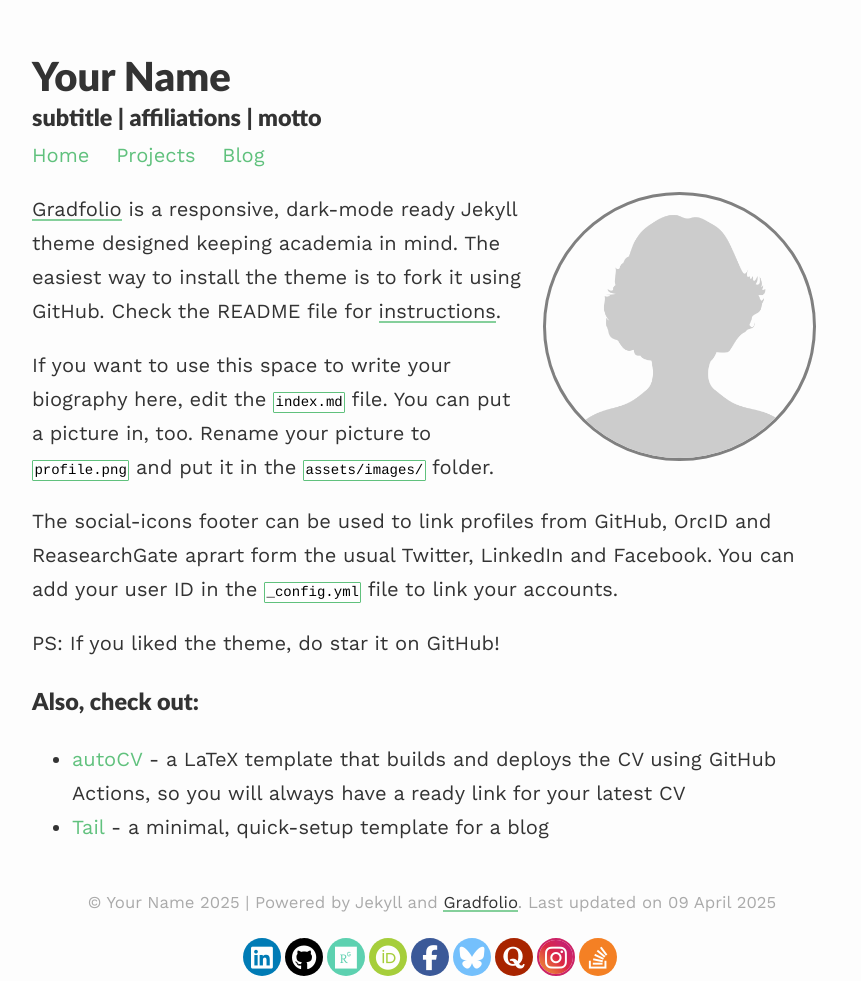
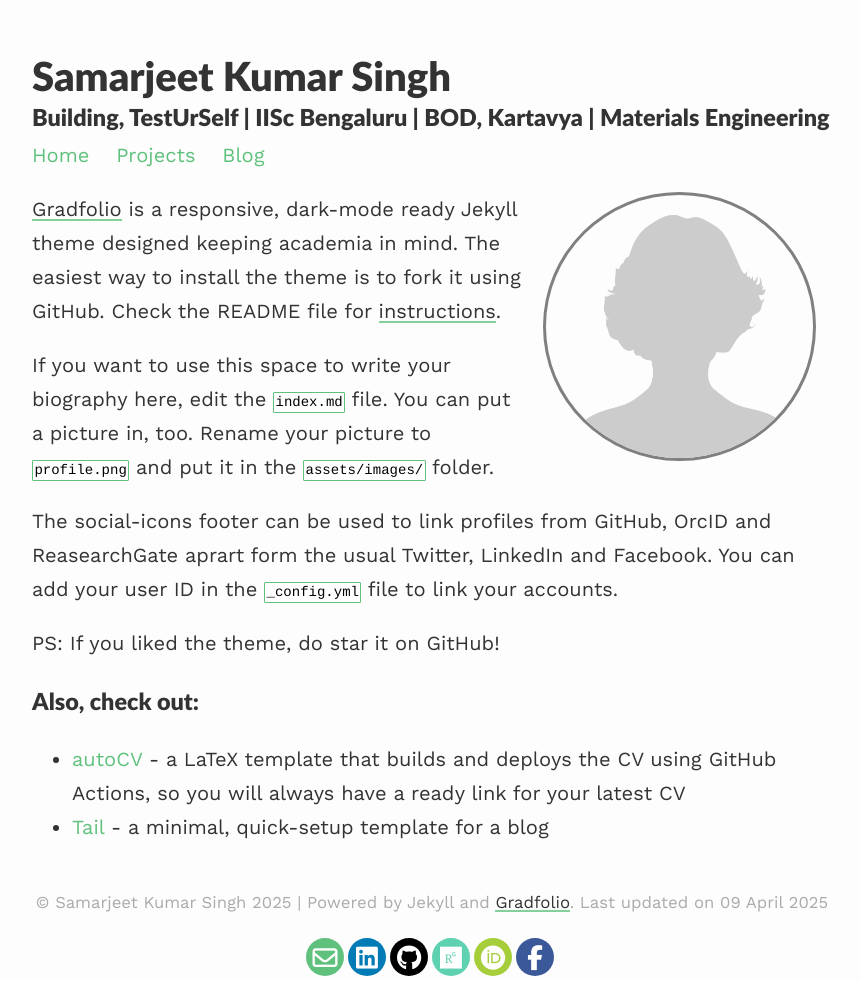
Before and after one commit to Samarjeetkumarsingh/Metallurgy, a Jekyll site: the page built from index.md, in a window 1280 px wide. Shown: the whole page, without its empty margins (208-1069 px from the left). Built offline with Jekyll 4.4.1, drawn with Linux system fonts in a browser that asks for light colours.

Commit message:
Update _config.yml

```diff
--- a/_config.yml
+++ b/_config.yml
@@ -1,11 +1,15 @@
 ### your site title here
 
-title: Your Name
-description: subtitle | affiliations | motto
+title: Samarjeet Kumar Singh
+description: Building, TestUrSelf | IISc Bengaluru | BOD, Kartavya | Materials Engineering
 
-baseurl: /gradfolio #name of GitHub repository
-url: "" #custom url to be used instead of GitHub repository
-email: #
+baseurl:
+url: "https://gometallurgy.in"
+email: samarjeet.xyz@gmail.com
+
+
+highlighter: rouge
+markdown: gfm
 
 # Pagination
 paginate: 4
@@ -13,24 +17,20 @@
 paginate_path: /blog/page:num/
 
 # Social media links in footer
-linkedin: "#"
-stackoverflow: "#"
-github: "#"
-researchgate: "#"
-orcid: "#"
-quora: "#"
-instagram: "#"
-facebook: "#"
-bluesky: "#"
+facebook: "samarjeetkumarsingh"
+twitter: "samarjeetksingh"
+linkedin: "samarjeet-kumar-singh"
+github: "samarjeetkumarsingh"
+researchgate: "Samarjeet-Singh-10"
+orcid: "0000-0002-7828-175X"
 
-# Markdown
 highlighter: rouge
 markdown: kramdown
 
 # Tracker
 analytics:
 
-# optimization -> compress.html
+#optimization -> compress.html
 compress_html:
   clippings: [html,div, p, ul, td, h1, h2, h3, h4,link, meta, footer, nav, img, header, hr, br, head, style, li, ul, ol, time, main, script, title]
   comments: ["<!-- ", " -->"]
@@ -45,14 +45,7 @@
 collections:
   projects:
     output: true
-    permalink: /projects/:name/
-    order:
-      - shortProject.md
-      - longerProjectTitle.md
-      - redirect.md
-      - project4.md
-      - project5.md
-      - project6.md
+    permalink: /projects/:path/
 
 sass:
   sass_dir: /assets/css/_sass
@@ -70,3 +63,5 @@
   - jekyll-paginate
   - jekyll-email-protect
   - jekyll-target-blank
+
+theme: jekyll-theme-cayman
```
